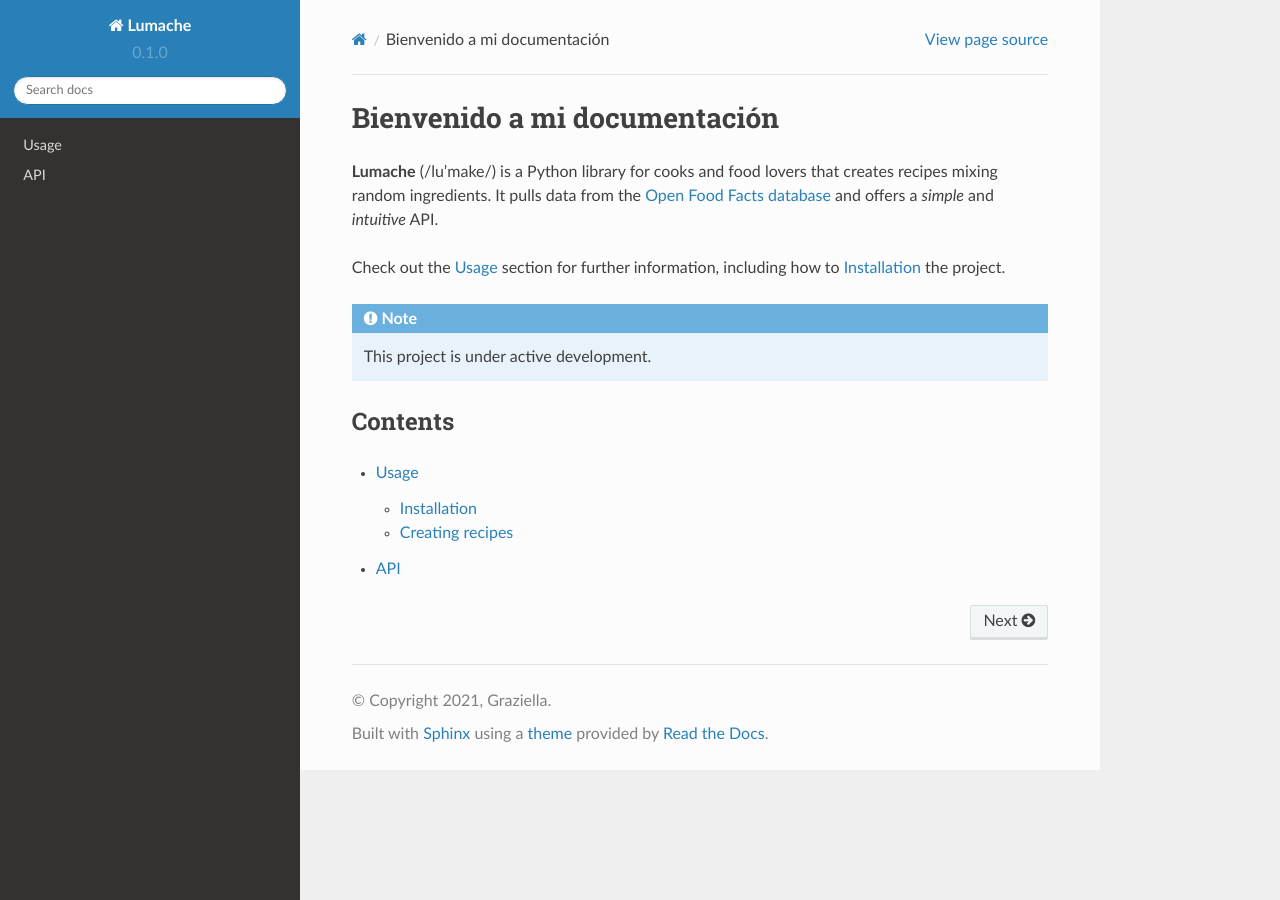
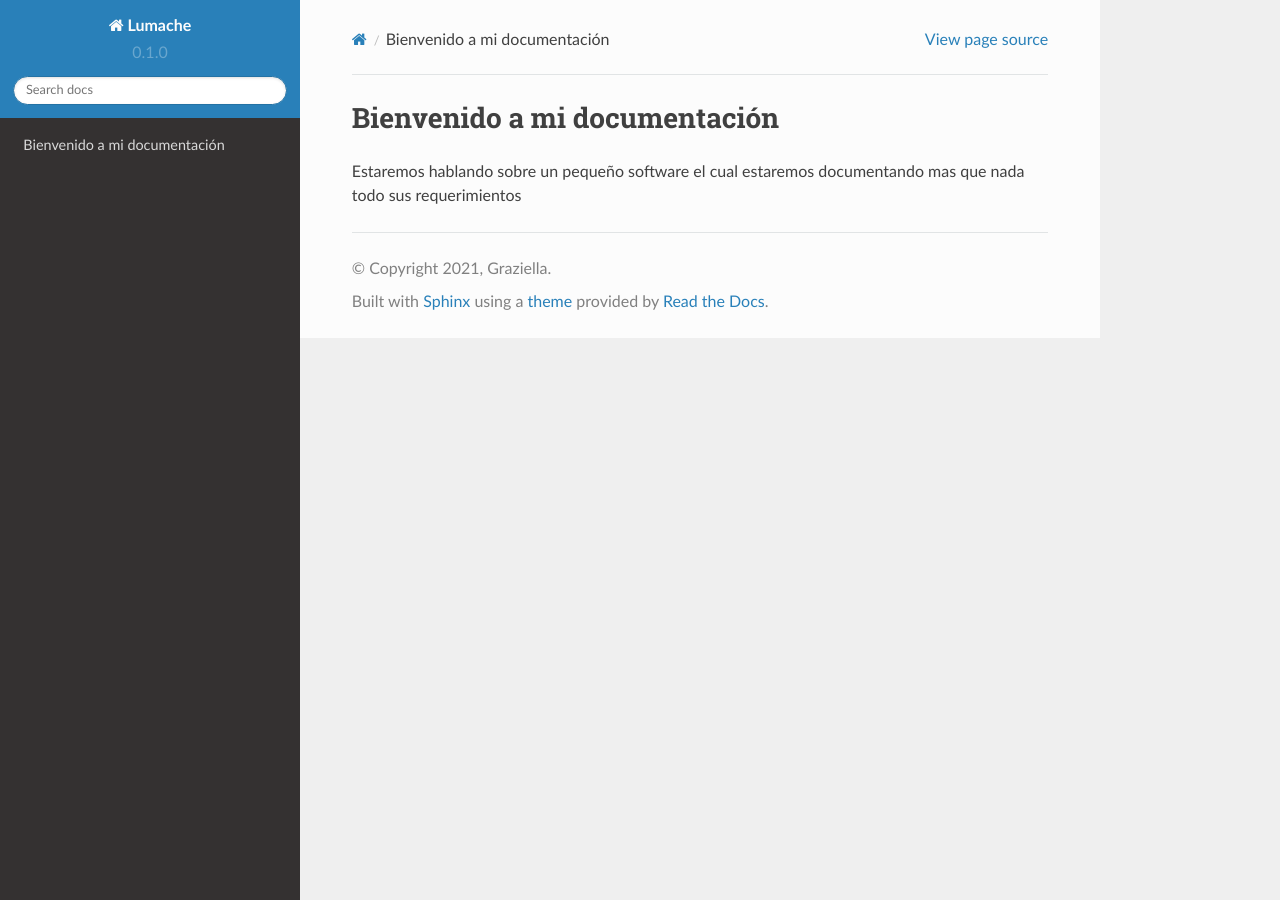
Before and after one commit to Imanol-art/Web-Cl-nica-Veterinaria, a Sphinx documentation site: the page built from docs/source/index.rst, in a window 1280 px wide. Built offline with Sphinx 7.4.7 and the Read the Docs theme 2.0.0, drawn with Linux system fonts in a browser that asks for light colours.

Commit message:
index.rst

```diff
--- a/docs/source/index.rst
+++ b/docs/source/index.rst
@@ -1,22 +1,3 @@
 Bienvenido a mi documentación
 ===================================
-
-**Lumache** (/lu'make/) is a Python library for cooks and food lovers
-that creates recipes mixing random ingredients.
-It pulls data from the `Open Food Facts database <https://world.openfoodfacts.org/>`_
-and offers a *simple* and *intuitive* API.
-
-Check out the :doc:`usage` section for further information, including
-how to :ref:`installation` the project.
-
-.. note::
-
-   This project is under active development.
-
-Contents
---------
-
-.. toctree::
-
-   usage
-   api
+Estaremos hablando sobre un pequeño software el cual estaremos documentando mas que nada todo sus requerimientos
```
